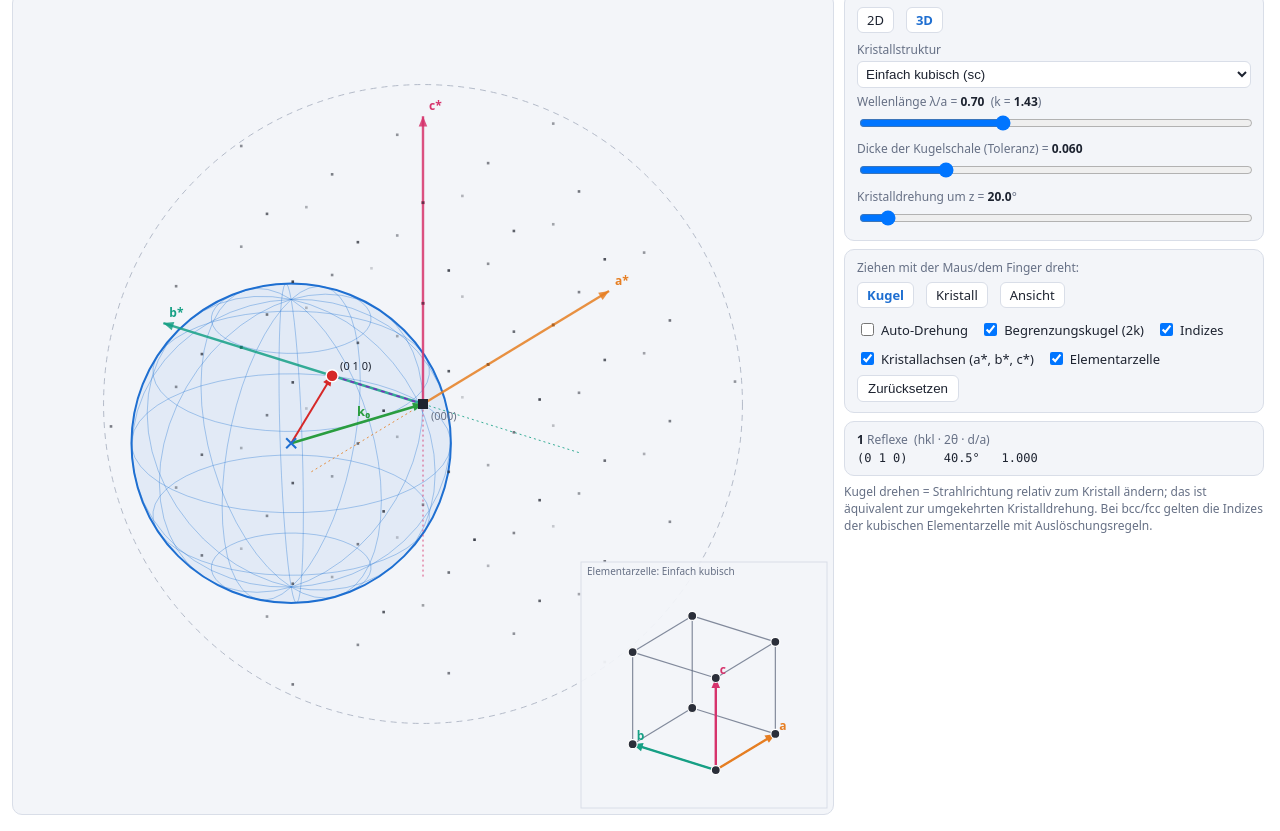
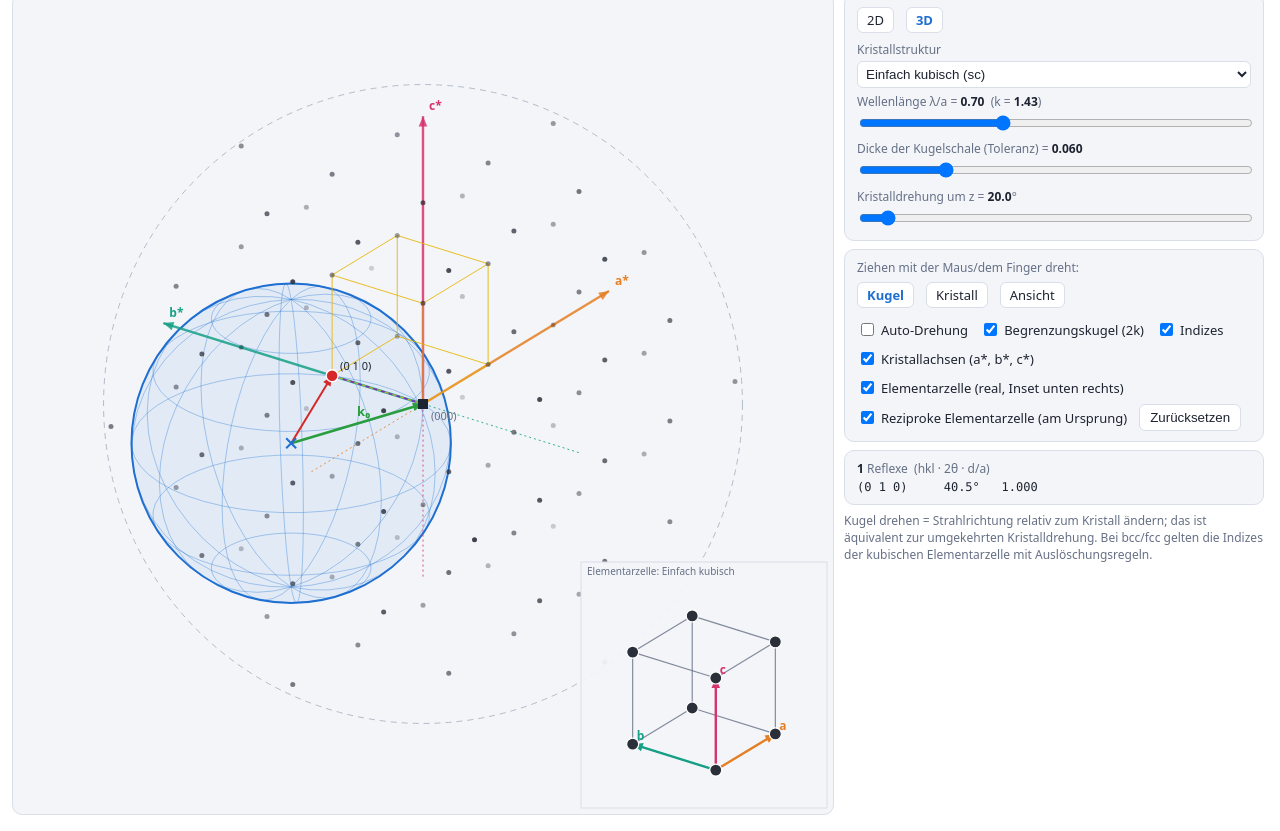
Before and after one commit to JonaThe1st/physics_visualization, a plain HTML site: page simulations/ewald-konstruktion/index.html in a window 1280 px wide. Shown: the part 71-902 px from the top of the page. Drawn offline with Linux system fonts and the light colour scheme.

Commit message:
Ewald sim: add reciprocal unit cell (rcl), round points, features checkbox

```diff
--- a/simulations/ewald-konstruktion/index.html
+++ b/simulations/ewald-konstruktion/index.html
@@ -50,7 +50,8 @@ button{padding:5px 10px;border:1px solid var(--bd);background:var(--bg);color:va
     <label><input type="checkbox" id="lim" checked> Begrenzungskugel (2k)</label>
     <label><input type="checkbox" id="idx" checked> Indizes</label>
     <label><input type="checkbox" id="axs" autocomplete="off" checked> Kristallachsen (a*, b*, c*)</label>
-    <label><input type="checkbox" id="cel" autocomplete="off" checked> Elementarzelle</label>
+    <label><input type="checkbox" id="cel" autocomplete="off" checked> Elementarzelle (real, Inset unten rechts)</label>
+    <label><input type="checkbox" id="rcl" autocomplete="off" checked> Reziproke Elementarzelle (am Ursprung)</label>
     <button id="rst">Zurücksetzen</button>
    </div>
   </div>
@@ -101,11 +102,17 @@ function draw(){const w=cv.clientWidth,h=cv.clientHeight,cs=getComputedStyle(doc
    ctx.globalAlpha=.85;arrow(a,O,ac[i],1,[2,3]);arrow(O,b,ac[i],2.4);ctx.globalAlpha=1;
    ctx.fillStyle=ac[i];ctx.fillText(n,b[0]+6,b[1]-6);
    ctx.fillStyle=ac[i];for(let t=1;t<=Math.floor(Lx/nb);t++){const q=P(v.map(x=>x*t*nb));ctx.fillRect(q[0]-1.5,q[1]-1.5,3,3);}});}
+ if($('rcl').checked){const Bq=(ST[mode][$('st').value]||ST[mode].sc||ST[mode].sq).B,dm=d3?3:2,Vq=[],Eq=[];
+  for(let i=0;i<(1<<dm);i++){const p=[0,0,0];for(let b=0;b<dm;b++)if((i>>b)&1)for(let m=0;m<3;m++)p[m]+=Bq[b][m];Vq.push(P(mv(R,p)));}
+  for(let i=0;i<(1<<dm);i++)for(let b=0;b<dm;b++)if(!((i>>b)&1))Eq.push([i,i|(1<<b)]);
+  if(!d3){ctx.fillStyle='#e8b400';ctx.globalAlpha=.12;ctx.beginPath();[0,1,3,2].forEach((j,n)=>n?ctx.lineTo(Vq[j][0],Vq[j][1]):ctx.moveTo(Vq[j][0],Vq[j][1]));ctx.fill();}
+  ctx.strokeStyle='#e8b400';ctx.lineWidth=1;ctx.globalAlpha=.85;
+  for(const [i,j] of Eq){ctx.beginPath();ctx.moveTo(Vq[i][0],Vq[i][1]);ctx.lineTo(Vq[j][0],Vq[j][1]);ctx.stroke();}ctx.globalAlpha=1;}
  const it=[],hits=[];
  for(const p of pts){const G=mv(R,p.g),d=Math.hypot(G[0]-C[0],G[1]-C[1],G[2]-C[2])-k,hit=Math.abs(d)<tol&&p.n>1e-9,q=P(G);const o={q,G,hit,p};it.push(o);if(hit)hits.push(o);}
  if(d3)it.sort((a,b)=>b.q[2]-a.q[2]);
  ctx.fillStyle=col('--pt');
- for(const o of it){if(o.hit)continue;ctx.globalAlpha=d3?Math.max(.15,Math.min(.9,.55-.4*o.q[2]/(2*k))):.9;const z=d3?2.6:3.6;ctx.fillRect(o.q[0]-z/2,o.q[1]-z/2,z,z);}
+ for(const o of it){if(o.hit)continue;ctx.globalAlpha=d3?Math.max(.15,Math.min(.9,.55-.4*o.q[2]/(2*k))):.9;const z=d3?5:6.5;ctx.beginPath();ctx.arc(o.q[0],o.q[1],z/2,0,7);ctx.fill();}
  ctx.globalAlpha=1;
  // Strahlen
  arrow(PC,O,col('--k0'),2.8);
@@ -129,16 +136,19 @@ function drawCell(w,h,R,Rv,d3,col){
  else{V=[];for(let i=0;i<8;i++)V.push([i&1,(i>>1)&1,(i>>2)&1]);for(let i=0;i<8;i++)for(let b=0;b<3;b++)if(!((i>>b)&1))E.push([i,i|(1<<b)]);
   if(k=='bcc')X=[[.5,.5,.5]];if(k=='fcc')X=[[.5,.5,0],[.5,.5,1],[.5,0,.5],[.5,1,.5],[0,.5,.5],[1,.5,.5]];O=[0,0,0];AX=[[1,0,0],[0,1,0],[0,0,1]];}
  const cen=[0,1,2].map(i=>V.reduce((s,p)=>s+p[i],0)/V.length),sh=p=>p.map((x,i)=>x-cen[i]),mR=Math.max(...V.map(p=>Math.hypot(...sh(p))));
+
  const m=Math.min(w,h)*.3,x0=w-m-6,y0=h-m-6,cx=x0+m/2,cy=y0+m/2+8,sc=m*.36/mR;
  const tr=p=>{const a=d3?mv(Rv,mv(R,sh(p))):mv(R,sh(p));return d3?[cx+sc*a[0],cy-sc*a[2],a[1]]:[cx+sc*a[0],cy-sc*a[1],0];};
  ctx.globalAlpha=.93;ctx.fillStyle=col('--card');ctx.fillRect(x0,y0,m,m);ctx.globalAlpha=1;ctx.strokeStyle=col('--bd');ctx.lineWidth=1;ctx.strokeRect(x0,y0,m,m);
  ctx.fillStyle=col('--mut');ctx.font='10px system-ui';ctx.fillText('Elementarzelle: '+ST[mode][k].n.split(' (')[0],x0+6,y0+13);
+
+
  ctx.strokeStyle=col('--mut');ctx.lineWidth=1.2;ctx.globalAlpha=.8;
  for(const [i,j] of E){const a=tr(V[i]),b=tr(V[j]);ctx.beginPath();ctx.moveTo(a[0],a[1]);ctx.lineTo(b[0],b[1]);ctx.stroke();}
  ctx.globalAlpha=1;const po=tr(O);
  AX.forEach((t,i)=>{const b=tr(t);arrow(po,b,ac[i],2.4);ctx.fillStyle=ac[i];ctx.font='bold 12px system-ui';ctx.fillText('abc'[i],b[0]+4,b[1]-4);});
  const at=V.map(p=>({q:tr(p),c:col('--pt')})).concat(X.map(p=>({q:tr(p),c:col('--sph')}))).sort((a,b)=>b.q[2]-a.q[2]);
- for(const o of at){ctx.fillStyle=o.c;ctx.strokeStyle=col('--bg');ctx.lineWidth=1.2;ctx.beginPath();ctx.arc(o.q[0],o.q[1],4.5,0,7);ctx.fill();ctx.stroke();}
+ for(const o of at){ctx.fillStyle=o.c;ctx.strokeStyle=col('--bg');ctx.lineWidth=1.2;ctx.beginPath();ctx.arc(o.q[0],o.q[1],6,0,7);ctx.fill();ctx.stroke();}
 }
 function size(){dpr=window.devicePixelRatio||1;cv.width=cv.clientWidth*dpr;cv.height=cv.clientHeight*dpr;dirty=1;}
 new ResizeObserver(size).observe(cv);
@@ -155,7 +165,7 @@ cv.addEventListener('pointermove',e=>{if(!drag)return;const dx=e.clientX-drag.x,
 function reset(){Rc=I();Rb=I();phi=20;$('phi').value=20;yaw=.6;pitch=.45;dirty=1;}
 document.querySelectorAll('input[name=md]').forEach(r=>r.onchange=()=>{mode=r.value;fillSel();fillTg();reset();build();});
 $('st').onchange=build;$('lam').oninput=build;$('rst').onclick=reset;
-['tol','lim','idx','axs','cel'].forEach(i=>$(i).oninput=()=>dirty=1);
+['tol','lim','idx','axs','cel','rcl'].forEach(i=>$(i).oninput=()=>dirty=1);
 $('phi').oninput=()=>{phi=+$('phi').value;dirty=1;};
 fillSel();fillTg();build();
 (function frame(){if($('auto').checked){phi=(phi+.4)%360;$('phi').value=phi;dirty=1;}if(dirty){dirty=0;draw();}requestAnimationFrame(frame);})();
```
